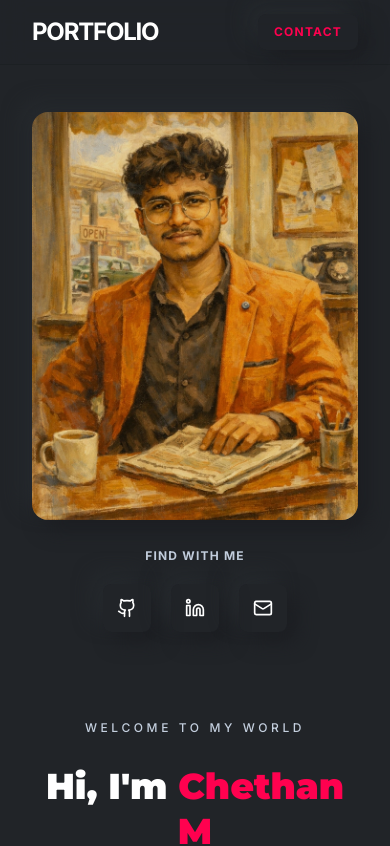
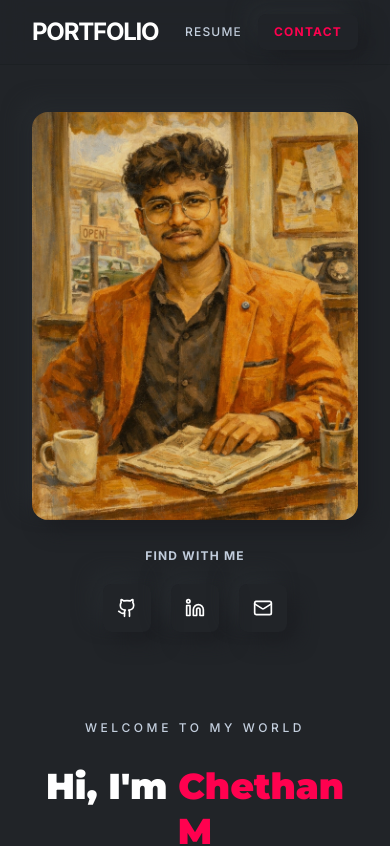
Before and after one commit to chethan-m-29/chethan-m-29, a React (Vite) app in the folder portfolio/: page / in a window 390 px wide. Shown: the top 846 px of the page. Built offline with nearby package versions, Linux system fonts and the light colour scheme.

Commit message:
Fix mobile navbar: show resume button on all screen sizes

```diff
--- a/portfolio/src/components/Navbar.jsx
+++ b/portfolio/src/components/Navbar.jsx
@@ -11,7 +11,7 @@ const Navbar = () => {
 
                 {/* Navigation Section */}
                 <div className="flex items-center gap-4 md:gap-10">
-                    <a href={`${import.meta.env.BASE_URL}Chethan_M_Resume.pdf`} download="Chethan_M_Resume.pdf" className="text-xs uppercase font-medium tracking-widest text-[#c4cfde] hover:text-accent transition-all hidden sm:block">
+                    <a href={`${import.meta.env.BASE_URL}Chethan_M_Resume.pdf`} download="Chethan_M_Resume.pdf" className="text-xs uppercase font-medium tracking-widest text-[#c4cfde] hover:text-accent transition-all">
                         Resume
                     </a>
 
```
